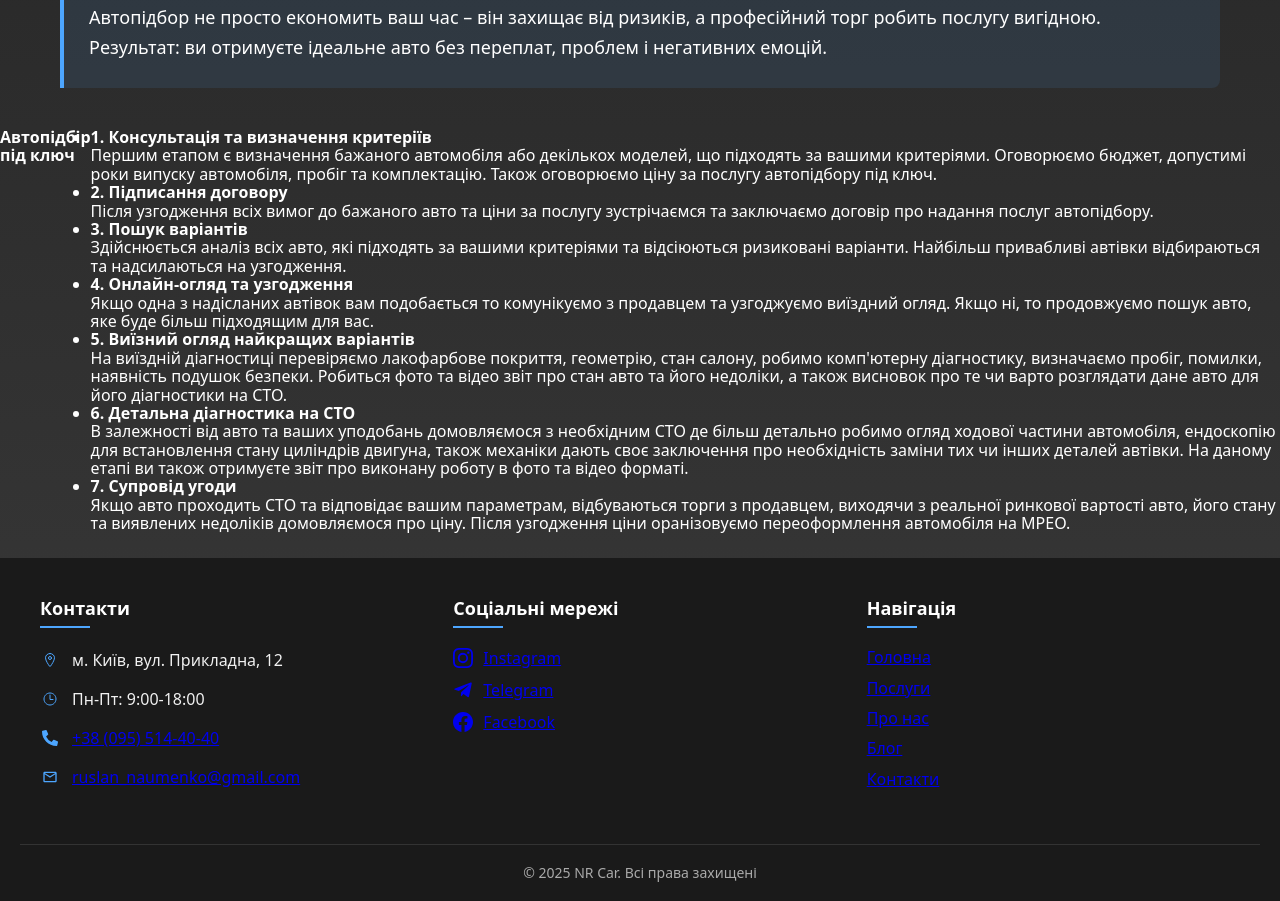
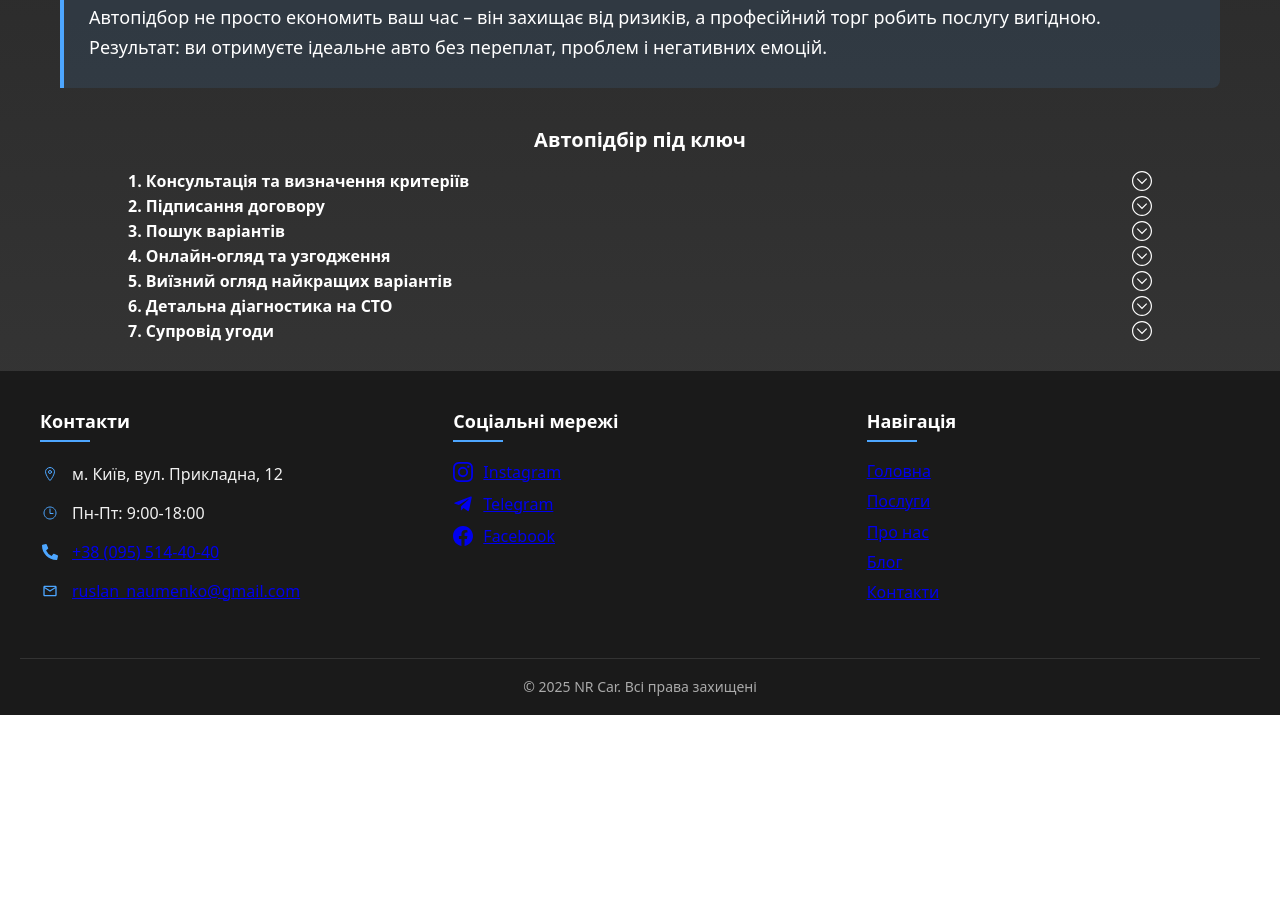
Before and after one commit to YakymenkoOleksandr/Auto_recruitment_site, a React (Vite) app: page / in a window 1280 px wide. Shown: the part 1000-1901 px from the top of the page. After the commit the page ends 1715 px from the top, so only its background shows below. Built offline with nearby package versions, Linux system fonts and the light colour scheme.

Commit message:
addcomit_17.37_10.04.2025
Додано дизайн секції Автопідбір під ключ.

```diff
--- a/src/App.css
+++ b/src/App.css
@@ -6,7 +6,6 @@
 body {
   display: flex;
   flex-direction: column;
-  align-items: center;
   min-width: 320px;
   min-height: 100vh;
   width: 100%;
--- a/src/components/Header/Header.module.css
+++ b/src/components/Header/Header.module.css
@@ -175,17 +175,24 @@
 }
 
 @media (min-width: 800px) {
+  body{
+    padding: 0;
+    margin: 0;
+  }
+
   .header {
     width: 100%;
+    max-width: 100vw;
     display: flex;
     flex-direction: row;
     gap: 10px;
     background-color: #000;
     color: white;
     justify-content: space-between;
-    padding-left: 35px;
-    padding-right: 35px;
+    align-items: center;
+    padding: 0 35px;
     height: 80px;
+    box-sizing: border-box;
   }
 
   .wrapperOfHeaderNavigation {
@@ -195,20 +202,19 @@
     transition: none;
     align-items: center;
     justify-content: center;
-    padding-top: 0px;
+    padding-top: 0;
+    width: auto;
+    flex-grow: 1;
+    margin: 0 20px;
   }
-
-  .wrapperOfSocial {
+   .wrapperOfSocial {
     display: flex;
-    flex-direction: column;
+    flex-direction: row;
     justify-content: center;
-    position: relative;
-    top: 0;
-    transition: none;
-    background-color: #000;
-    padding-top: 0px;
-    width: 60px;
-
+    position: static;
+    background-color: transparent;
+    padding: 0;
+    width: auto;
   }
 
   .burgerMenu {
@@ -230,12 +236,8 @@
   }
 
   .logo {
-    display: flex;
-    flex-direction: row;
-    flex-wrap: wrap;
-    gap: 20px;
-    align-items: center;
-    width: 60px;
+    width: auto;
+    min-width: 60px;
   }
 
   .tel{
--- a/src/components/Risks/Risks.module.css
+++ b/src/components/Risks/Risks.module.css
@@ -3,6 +3,7 @@
   display: flex;
   flex-direction: column;
   padding-bottom: 20px 0;
+  align-items: center;
 }
 
 .headerOfRisks {
@@ -20,6 +21,7 @@
   align-items: center;
   gap: 20px;
   padding: 0 15px;
+
 }
 
 .cellOfRisk {
@@ -32,6 +34,7 @@
   backdrop-filter: blur(5px);
   border: 1px solid rgba(77, 166, 255, 0.3);
   transition: all 0.4s cubic-bezier(0.25, 0.8, 0.25, 1);
+
 }
 
 .cellOfRisk:hover {
--- a/src/components/Stages/Stages.module.css
+++ b/src/components/Stages/Stages.module.css
@@ -1,29 +1,56 @@
+.wrapper{
+    display: flex;
+    justify-content: center;
+}
+
 .wrapperForStages{
     display: flex;
-    justify-content: center;
+    flex-direction: column;
     margin-bottom: 25px;
+    width: 80%;
 }
 
 .titleForStages{
-
+    font-size: 20px;
+    text-align: center;
+    margin-bottom: 20px;
 }
 
 .listForStages{
+    display: flex;
+    flex-direction: column;
+    align-items: start;
+    list-style-type: none;
+}
 
+.textOfPointOfListForStages{
+margin-bottom: 10px;
 }
 
 .pointOfListForStages{
-
+    width: 100%;
 }
 
-.titleOfPointOfListForStages{
-
+.titleOfPointOfListForStages {
+  cursor: pointer;
+  display: flex;
+  align-items: center;
+  gap: 8px;
+  margin-bottom: 5px;
 }
 
-.textOfPointOfListForStages{
-
+.titleOfPointOfListForStages strong {
+  flex-grow: 1;
 }
 
-.pointOfListForStages{
+.textOfPointOfListForStages {
+  margin-bottom: 10px;
+  margin-top: 8px;
+  padding-left: 16px;
+}
 
+.icon{
+    min-width: 20px;
+    min-height: 20px;
+    margin-left: 5px;
 }
--- a/src/components/Stages/Stages.tsx
+++ b/src/components/Stages/Stages.tsx
@@ -1,67 +1,77 @@
-import style from './Stages.module.css';
+import { useState } from "react";
+import style from "./Stages.module.css";
+import { TfiArrowCircleDown } from "react-icons/tfi";
+import { TfiArrowCircleUp } from "react-icons/tfi";
 
 export default function Stages() {
+  const [expandedStages, setExpandedStages] = useState<number[]>([]);
+
+  const toggleStage = (index: number) => {
+    if (expandedStages.includes(index)) {
+      setExpandedStages(expandedStages.filter((i) => i !== index));
+    } else {
+      setExpandedStages([...expandedStages, index]);
+    }
+  };
+
+  const stages = [
+    {
+      title: "1. Консультація та визначення критеріїв",
+      text: "Першим етапом є визначення бажаного автомобіля або декількох моделей, що підходять за вашими критеріями. Оговорюємо бюджет, допустимі роки випуску автомобіля, пробіг та комплектацію. Також оговорюємо ціну за послугу автопідбору під ключ."
+    },
+    {
+      title: "2. Підписання договору",
+      text: "Після узгодження всіх вимог до бажаного авто та ціни за послугу зустрічаємся та заключаємо договір про надання послуг автопідбору."
+    },
+    {
+      title: "3. Пошук варіантів",
+      text: "Здійснюється аналіз всіх авто, які підходять за вашими критеріями та відсіюються ризиковані варіанти. Найбільш привабливі автівки відбираються та надсилаються на узгодження."
+    },
+    {
+      title: "4. Онлайн-огляд та узгодження",
+      text: "Якщо одна з надісланих автівок вам подобається то комунікуємо з продавцем та узгоджуємо виїздний огляд. Якщо ні, то продовжуємо пошук авто, яке буде більш підходящим для вас."
+    },
+    {
+      title: "5. Виїзний огляд найкращих варіантів",
+      text: "На виїздній діагностиці перевіряємо лакофарбове покриття, геометрію, стан салону, робимо комп'ютерну діагностику, визначаємо пробіг, помилки, наявність подушок безпеки. Робиться фото та відео звіт про стан авто та його недоліки, а також висновок про те чи варто розглядати дане авто для його діагностики на СТО."
+    },
+    {
+      title: "6. Детальна діагностика на СТО",
+      text: "В залежності від авто та ваших уподобань домовляємося з необхідним СТО де більш детально робимо огляд ходової частини автомобіля, ендоскопію для встановлення стану циліндрів двигуна, також механіки дають своє заключення про необхідність заміни тих чи інших деталей автівки. На даному етапі ви також отримуєте звіт про виконану роботу в фото та відео форматі."
+    },
+    {
+      title: "7. Супровід угоди",
+      text: "Якщо авто проходить СТО та відповідає вашим параметрам, відбуваються торги з продавцем, виходячи з реальної ринкової вартості авто, його стану та виявлених недоліків домовляємося про ціну. Після узгодження ціни оранізовуємо переоформлення автомобіля на МРЕО."
+    }
+  ];
 
   return (
+    <div className={style.wrapper}>
       <div className={style.wrapperForStages}>
         <h4 className={style.titleForStages}>Автопідбір під ключ</h4>
         <ul className={style.listForStages}>
-                <li className={style.pointOfListForStages}>
-                    <strong className={style.titleOfPointOfListForStages}>1. Консультація та визначення критеріїв</strong>
+          {stages.map((stage, index) => (
+            <li key={index} className={style.pointOfListForStages}>
+              <div
+                className={style.titleOfPointOfListForStages}
+                onClick={() => toggleStage(index)}
+              >
+                <strong className={style.title}>{stage.title}</strong>
+                {expandedStages.includes(index) ? (
+                    <TfiArrowCircleUp className={style.icon} />
+                ) : (
+                    <TfiArrowCircleDown className={style.icon}/>
+                )}
+              </div>
+              {expandedStages.includes(index) && (
                 <p className={style.textOfPointOfListForStages}>
-                       Першим етапом є визначення бажаного автомобіля або декількох моделей,
-                       що підходять за вашими критеріями. Оговорюємо бюджет, допустимі роки випуску автомобіля,
-                       пробіг та комплектацію. Також оговорюємо ціну за послугу автопідбору під ключ.
+                  {stage.text}
                 </p>
+              )}
             </li>
-                <li className={style.pointOfListForStages}>
-                    <strong className={style.titleOfPointOfListForStages}>2. Підписання договору</strong>
-                    <p className={style.textOfPointOfListForStages}>
-                        Після узгодження всіх вимог до бажаного авто та ціни за послугу
-                        зустрічаємся та заключаємо договір про надання послуг автопідбору.
-                    </p>
-                </li>
-                <li className={style.pointOfListForStages}>
-                    <strong className={style.titleOfPointOfListForStages}>3. Пошук варіантів</strong>
-                    <p className={style.textOfPointOfListForStages}>
-                        Здійснюється аналіз всіх авто, які підходять за вашими критеріями та відсіюються
-                        ризиковані варіанти. Найбільш привабливі автівки відбираються та надсилаються на узгодження.
-                    </p>
-                </li>
-                <li className={style.pointOfListForStages}>
-                    <strong className={style.titleOfPointOfListForStages}>4. Онлайн-огляд та узгодження</strong>
-                    <p className={style.textOfPointOfListForStages}>
-                        Якщо одна з надісланих автівок вам подобається то комунікуємо з продавцем та узгоджуємо виїздний огляд.
-                       Якщо ні, то продовжуємо пошук авто, яке буде більш підходящим для вас.
-                    </p>
-                </li>
-                <li className={style.pointOfListForStages}>
-                    <strong className={style.titleOfPointOfListForStages}>5. Виїзний огляд найкращих варіантів</strong>
-                    <p className={style.textOfPointOfListForStages}>
-                        На виїздній діагностиці перевіряємо лакофарбове покриття, геометрію, стан салону,
-                        робимо комп'ютерну діагностику, визначаємо пробіг, помилки, наявність подушок безпеки.
-                        Робиться фото та відео звіт про стан авто та його недоліки, а також висновок про те
-                        чи варто розглядати дане авто для його діагностики на СТО.
-                    </p>
-                </li>
-                <li className={style.pointOfListForStages}>
-                    <strong className={style.titleOfPointOfListForStages}>6. Детальна діагностика на СТО</strong>
-                    <p className={style.textOfPointOfListForStages}>
-                        В залежності від авто та ваших уподобань домовляємося з необхідним СТО де більш детально робимо огляд
-                        ходової частини автомобіля, ендоскопію для встановлення стану циліндрів двигуна, також механіки дають
-                        своє заключення про необхідність заміни тих чи інших деталей автівки. На даному етапі ви також
-                        отримуєте звіт про виконану роботу в фото та відео форматі.  </p>
-                </li>
-                <li className={style.pointOfListForStages}>
-                    <strong className={style.titleOfPointOfListForStages}>7. Супровід угоди</strong>
-                    <p className={style.textOfPointOfListForStages}>
-                       Якщо авто проходить СТО та відповідає вашим параметрам, відбуваються торги з продавцем, виходячи з
-                       реальної ринкової вартості авто, його стану та виявлених недоліків домовляємося про ціну. Після узгодження
-                       ціни оранізовуємо переоформлення автомобіля на МРЕО. </p>
-                </li>
+          ))}
         </ul>
-
+      </div>
     </div>
   );
-
 }
```
Lines whose indentation alone changed are shown as unchanged.
